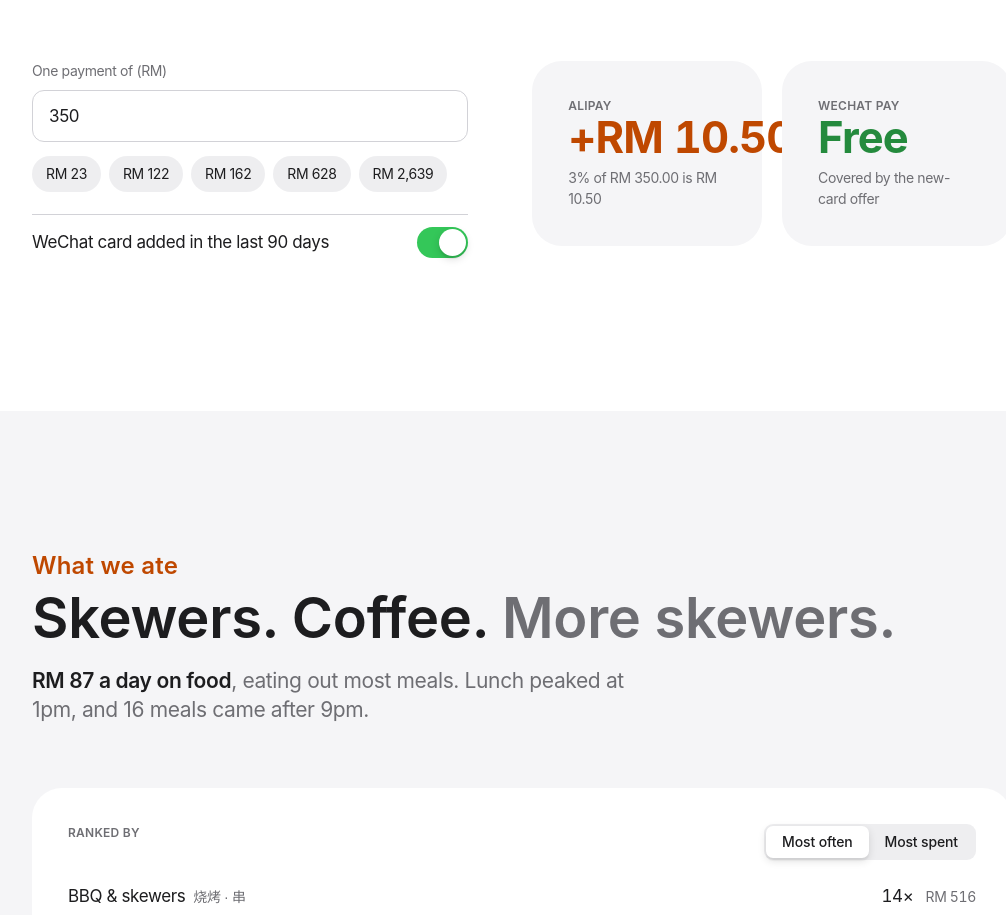
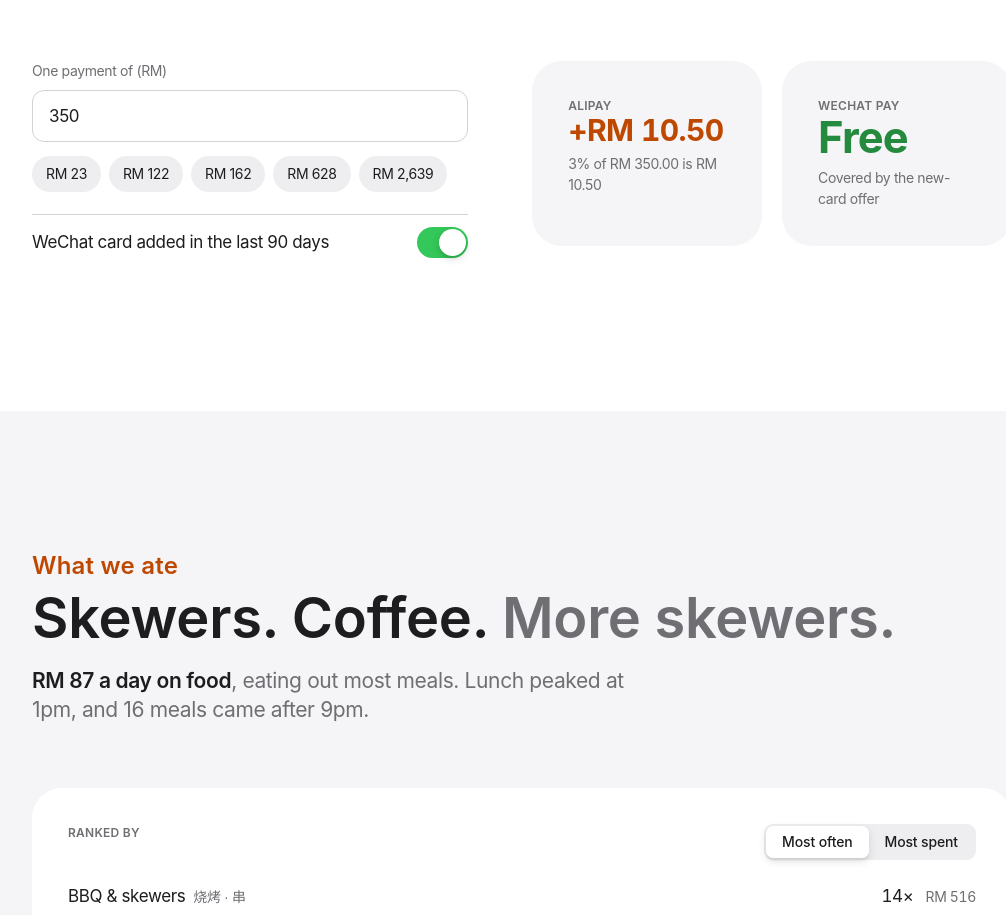
Before and after one commit to letsdoitmywei/beijing-28-days, a plain HTML site: page index.html in a window 1280 px wide. Shown: the part 5657-6572 px from the top of the page, without its empty margins (118-1124 px from the left). Drawn offline with Linux system fonts and the light colour scheme.

Commit message:
Keep fee checker amounts inside their cards
Co-Authored-By: Claude Opus 5.5 <noreply@anthropic.com>

```diff
--- a/index.html
+++ b/index.html
@@ -3,7 +3,7 @@
 <head>
 <meta charset="utf-8">
 <meta name="viewport" content="width=device-width,initial-scale=1">
-<meta http-equiv="Content-Security-Policy" content="default-src 'none'; script-src 'sha256-70Zn7pzHvf9qPvr+r4vizZcZAhxenXgMMX+4Wm/nFHE=' 'sha256-lQKvVjP3ZpXFFd7IxuziaStI/SxMJMhukHViNaNInyM='; style-src 'unsafe-inline' https://fonts.googleapis.com; font-src https://fonts.gstatic.com; img-src 'self' data:; media-src 'self'; base-uri 'none'; form-action 'none'">
+<meta http-equiv="Content-Security-Policy" content="default-src 'none'; script-src 'sha256-70Zn7pzHvf9qPvr+r4vizZcZAhxenXgMMX+4Wm/nFHE=' 'sha256-zKZblUCwcXzwlW8471+YAyndrfpedPLF3Ro4JW++x5o='; style-src 'unsafe-inline' https://fonts.googleapis.com; font-src https://fonts.gstatic.com; img-src 'self' data:; media-src 'self'; base-uri 'none'; form-action 'none'">
 <title>Beijing. 28 days.</title>
 <link rel="preconnect" href="https://fonts.googleapis.com">
 <link rel="stylesheet" href="https://fonts.googleapis.com/css2?family=Inter:wght@400;500;600;700&family=Noto+Sans+SC:wght@400;500;600&display=swap">
@@ -541,10 +541,14 @@ $('p-fly').onclick = () => { st.fly = !st.fly; save(); plan(); };
 const pre = () => $('f-pre').innerHTML = [38, 200, 266, 1030, 4326].map(v => `<button class="chip" data-v="${v}">${m(v)}</button>`).join('');
 $('f-pre').addEventListener('click', e => { const v = e.target.dataset.v; if (v) { $('f-amt').value = Math.round(fromC(+v) * 100) / 100; fees(); } });
 $('f-new').onclick = () => { $('f-new').setAttribute('aria-checked', $('f-new').getAttribute('aria-checked') !== 'true'); fees(); };
+const fit = el => { el.style.fontSize = ''; const w = el.clientWidth, s = el.scrollWidth; if (s > w) el.style.fontSize = Math.max(16, Math.floor(parseFloat(getComputedStyle(el).fontSize) * w / s)) + 'px'; };
+const fitFees = () => ['f-ali', 'f-wx'].forEach(id => fit($(id)));
+addEventListener('resize', fitFees);
+document.fonts && document.fonts.ready.then(fitFees);
 function fees() {
   const a = toC(Math.max(+$('f-amt').value || 0, 0)), today = 0, isNew = $('f-new').getAttribute('aria-checked') === 'true';
   const ali = a > 200 ? a * .03 : 0, wx = (a <= 200 || (isNew && a + today <= 1000)) ? 0 : a * .03;
-  const put = (id, f, note) => { $(id).className = 'v num ' + (f ? 'no' : 'ok'); $(id).textContent = f ? '+' + m(f, 2) : t('Free'); $(id + '-n').textContent = note; };
+  const put = (id, f, note) => { $(id).className = 'v num ' + (f ? 'no' : 'ok'); $(id).textContent = f ? '+' + m(f, 2) : t('Free'); $(id + '-n').textContent = note; fit($(id)); };
   put('f-ali', ali, ali ? tf('3% of {a} is {b}', { a: m(a, 2), b: m(ali, 2) }) : tf('Up to {x} is free', { x: m(200) }));
   put('f-wx', wx, wx ? (isNew ? tf('Over the {x} daily free cap', { x: m(1000) }) : tf('3% of {a} is {b}', { a: m(a, 2), b: m(wx, 2) })) : (a <= 200 ? tf('Up to {x} is free', { x: m(200) }) : t('Covered by the new-card offer')));
 }
```
